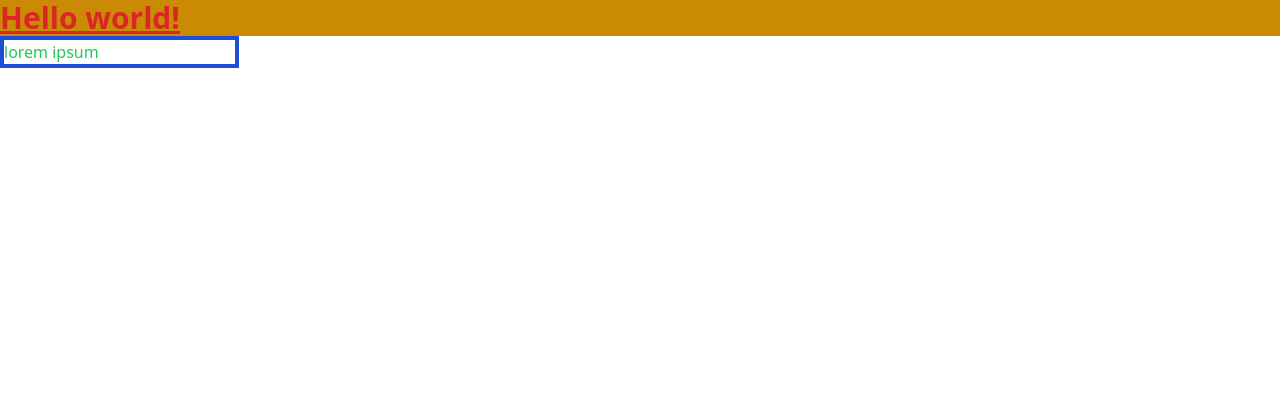
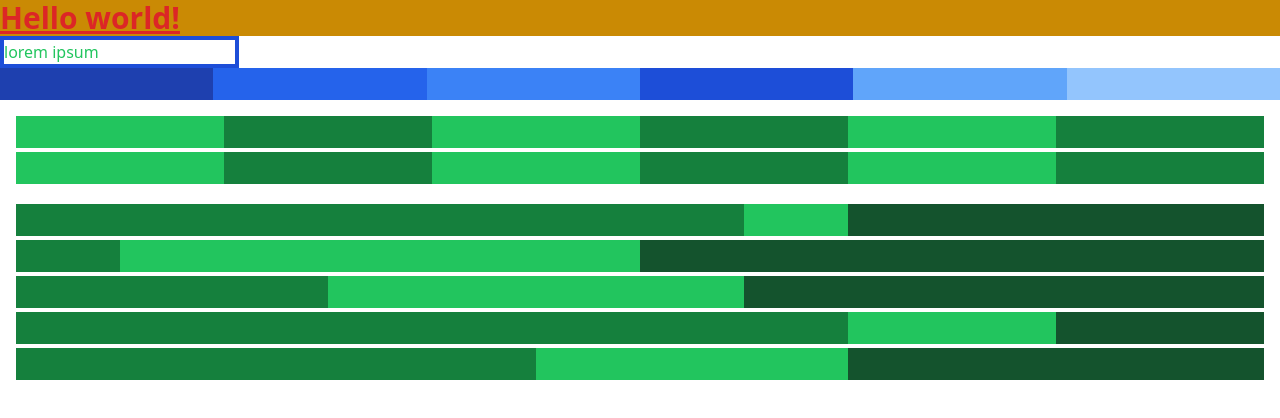
Before and after one commit to yuby41/TailwindCSS, a website: page public/index.html in a window 1280 px wide. Drawn offline with Linux system fonts and the light colour scheme.

Commit message:
Grids o columnas en tailwinds CSS

```diff
--- a/public/index.html
+++ b/public/index.html
@@ -14,6 +14,79 @@
         Hello world!
     </h1>
     <input class="border-4 border-blue-700 placeholder-green-500" type="text" placeholder="lorem ipsum">
+    <div class="flex">
+        <div class="w-1/6 p-4 bg-blue-800"></div>
+        <div class="w-1/6 p-4 bg-blue-600"></div>
+        <div class="w-1/6 p-4 bg-blue-500"></div>
+        <div class="w-1/6 p-4 bg-blue-700"></div>
+        <div class="w-1/6 p-4 bg-blue-400"></div>
+        <div class="w-1/6 p-4 bg-blue-300"></div>
+    </div>
+
+    <div class="flex flex-wrap m-4">
+        <div class="w-full sm:w-1/2 md:w-1/3 lg:w-1/4 xl:w-1/6
+          p-4 bg-green-500 mb-1"></div>
+        <div class="w-full sm:w-1/2 md:w-1/3 lg:w-1/4 xl:w-1/6
+          p-4 bg-green-700 mb-1"></div>
+        <div class="w-full sm:w-1/2 md:w-1/3 lg:w-1/4 xl:w-1/6
+          p-4 bg-green-500 mb-1"></div>
+        <div class="w-full sm:w-1/2 md:w-1/3 lg:w-1/4 xl:w-1/6
+          p-4 bg-green-700 mb-1"></div>
+        <div class="w-full sm:w-1/2 md:w-1/3 lg:w-1/4 xl:w-1/6
+          p-4 bg-green-500 mb-1"></div>
+        <div class="w-full sm:w-1/2 md:w-1/3 lg:w-1/4 xl:w-1/6
+          p-4 bg-green-700 mb-1"></div>
+        <div class="w-full sm:w-1/2 md:w-1/3 lg:w-1/4 xl:w-1/6
+          p-4 bg-green-500 mb-1"></div>
+        <div class="w-full sm:w-1/2 md:w-1/3 lg:w-1/4 xl:w-1/6
+          p-4 bg-green-700 mb-1"></div>
+        <div class="w-full sm:w-1/2 md:w-1/3 lg:w-1/4 xl:w-1/6
+          p-4 bg-green-500 mb-1"></div>
+        <div class="w-full sm:w-1/2 md:w-1/3 lg:w-1/4 xl:w-1/6
+          p-4 bg-green-700 mb-1"></div>
+        <div class="w-full sm:w-1/2 md:w-1/3 lg:w-1/4 xl:w-1/6
+          p-4 bg-green-500 mb-1"></div>
+        <div class="w-full sm:w-1/2 md:w-1/3 lg:w-1/4 xl:w-1/6
+          p-4 bg-green-700 mb-1"></div>
+    </div>
+
+    <div class="flex flex-wrap m-4">
+        <div class="w-full sm:w-1/2 md:w-2/5 lg:w-1/6 xl:w-7/12
+          p-4 bg-green-700 mb-1"></div>
+        <div class="w-full sm:w-1/3 md:w-1/5 lg:w-3/6 xl:w-1/12
+          p-4 bg-green-500 mb-1"></div>
+        <div class="w-full sm:w-1/6 md:w-2/5 lg:w-2/6 xl:w-4/12
+          p-4 bg-green-900 mb-1"></div>
+
+        <div class="w-full sm:w-1/6 md:w-1/5 lg:w-1/6 xl:w-1/12
+          p-4 bg-green-700 mb-1"></div>
+        <div class="w-full sm:w-1/3 md:w-3/5 lg:w-1/6 xl:w-5/12
+          p-4 bg-green-500 mb-1"></div>
+        <div class="w-full sm:w-1/2 md:w-1/5 lg:w-4/6 xl:w-6/12
+          p-4 bg-green-900 mb-1"></div>
+
+        <div class="w-full sm:w-1/3 md:w-1/5 lg:w-2/6 xl:w-3/12
+          p-4 bg-green-700 mb-1"></div>
+        <div class="w-full sm:w-1/6 md:w-1/5 lg:w-2/6 xl:w-4/12
+          p-4 bg-green-500 mb-1"></div>
+        <div class="w-full sm:w-1/2 md:w-3/5 lg:w-2/6 xl:w-5/12
+          p-4 bg-green-900 mb-1"></div>
+
+        <div class="w-full sm:w-1/2 md:w-3/5 lg:w-3/6 xl:w-8/12
+          p-4 bg-green-700 mb-1"></div>
+        <div class="w-full sm:w-1/6 md:w-1/5 lg:w-2/6 xl:w-2/12
+          p-4 bg-green-500 mb-1"></div>
+        <div class="w-full sm:w-1/3 md:w-1/5 lg:w-1/6 xl:w-2/12
+          p-4 bg-green-900 mb-1"></div>
+
+        <div class="w-full sm:w-1/2 md:w-2/5 lg:w-2/6 xl:w-5/12
+          p-4 bg-green-700 mb-1"></div>
+        <div class="w-full sm:w-1/3 md:w-1/5 lg:w-1/6 xl:w-3/12
+          p-4 bg-green-500 mb-1"></div>
+        <div class="w-full sm:w-1/6 md:w-2/5 lg:w-3/6 xl:w-4/12
+          p-4 bg-green-900 mb-1"></div>
+    </div>
+
 </body>
 
 </html>
```
Also changed, not shown: public/css/styles.css.
